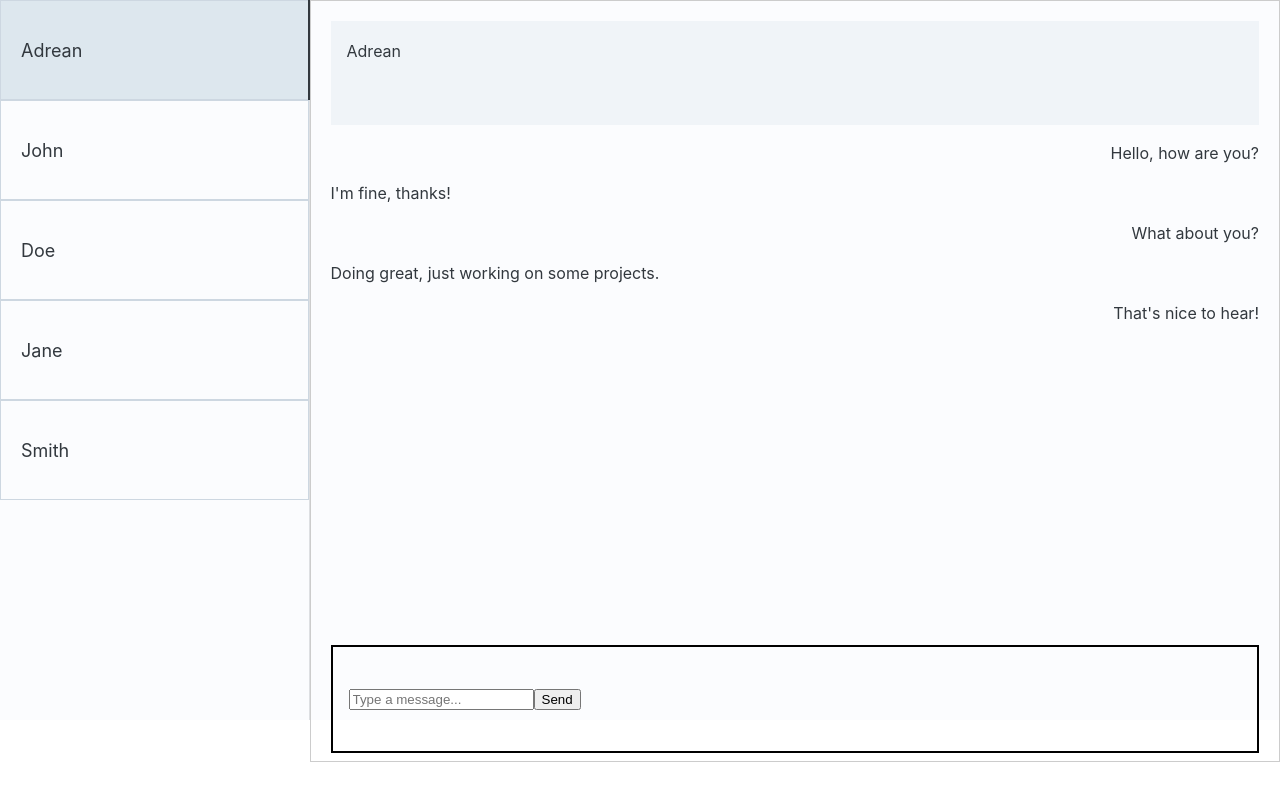
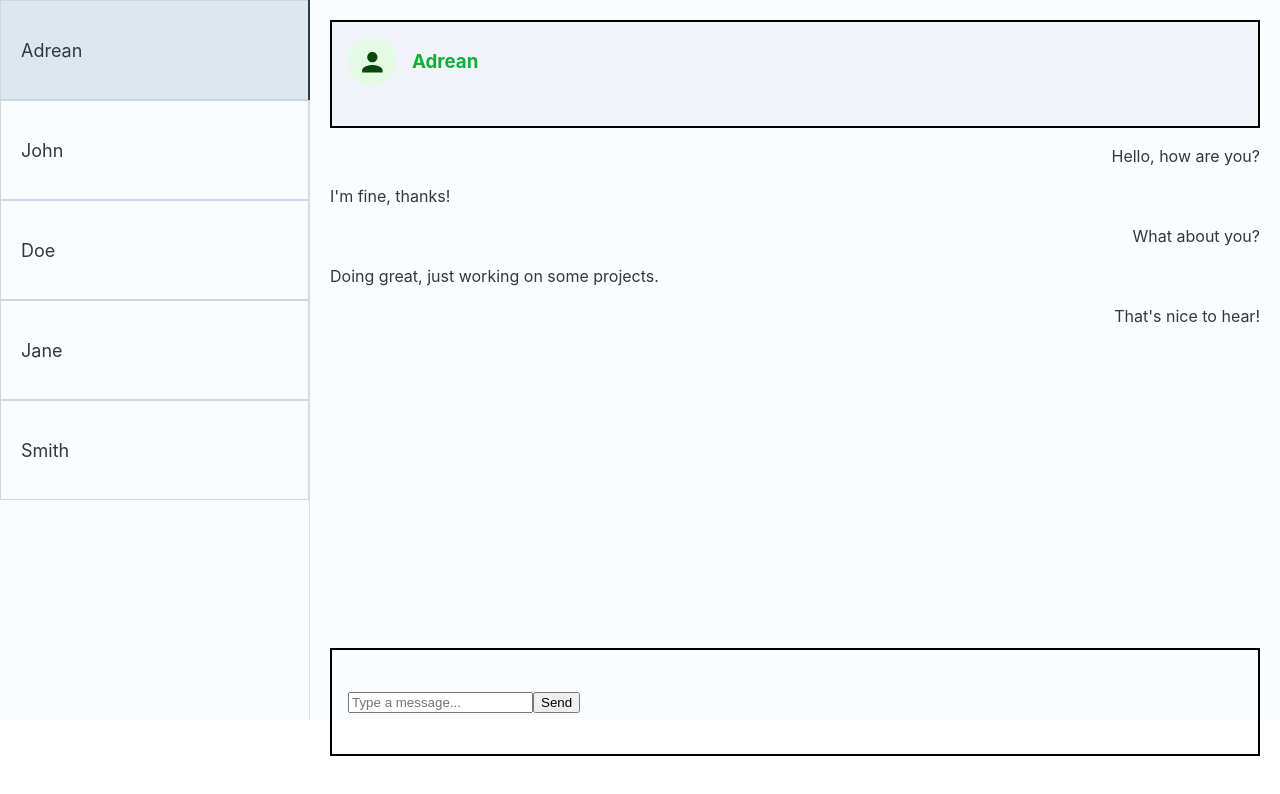
Before and after one commit to IrrationalCucumber/Chat-for-web-application-frontend, a React (Vite) app: page / in a window 1280 px wide. Shown: the top 794 px of the page. Built offline with nearby package versions, Linux system fonts and the light colour scheme.

Commit message:
Update UI elements on header tabs

```diff
--- a/src/route/Home.tsx
+++ b/src/route/Home.tsx
@@ -1,6 +1,6 @@
 import * as React from "react";
 // import Navbar from "../components/Navbar";
-import { Tabs, TabList, Tab, TabPanel, Sheet, Typography } from "@mui/joy";
+import { Tabs, TabList, Tab, TabPanel, Sheet, Avatar } from "@mui/joy";
 import "./style.css";
 
 export default function Home() {
@@ -50,17 +50,11 @@ export default function Home() {
           ))}
         </TabList>
         {/* Render the content of the selected tab */}
-        {sampleChatUser.map(
-          (
-            user,
-            i
-            // Map through the users to create a tab panel for each user
-          ) => (
+        {sampleChatUser.map((user, i) => (
           <TabPanel value={i} key={i} className="tab__panel">
             <Sheet className="tab__header" variant="soft">
-                <Typography color="neutral" noWrap={false} variant="plain">
-                  {user}
-                </Typography>
+              <Avatar color="success" size="lg" variant="soft" />
+              <h3 className="tab__header__user">{user}</h3>
             </Sheet>
             <Sheet className={`tab__message`}>
               {/* Map through the messages for the selected user */}
@@ -99,8 +93,7 @@ export default function Home() {
               </button>
             </div>
           </TabPanel>
-          )
-        )}
+        ))}
       </Tabs>
     </div>
   );
--- a/src/route/style.css
+++ b/src/route/style.css
@@ -12,17 +12,29 @@ body {
 
 .tab__panel{
     width: 75%;
+    max-height: auto;
+    min-height: auto;
     height: 100%;
     display: flex;
     flex-direction: column;
-    border: 1px solid #ccc;
     padding: 0;
 }
 
 .tab__header{
     height: 10%;
-    padding: 1rem;
+    padding: 1rem ;
+    display: flex;
+    flex-direction: row;
+    border: 2px solid #000;
+
 }
+
+.tab__header__user {
+   margin: 0;
+   padding: 10px 0 0 1rem;
+   color: #10af38;
+}
+
 
 .tab__message{
     height: 70%;
```
Lines whose indentation alone changed are shown as unchanged.
